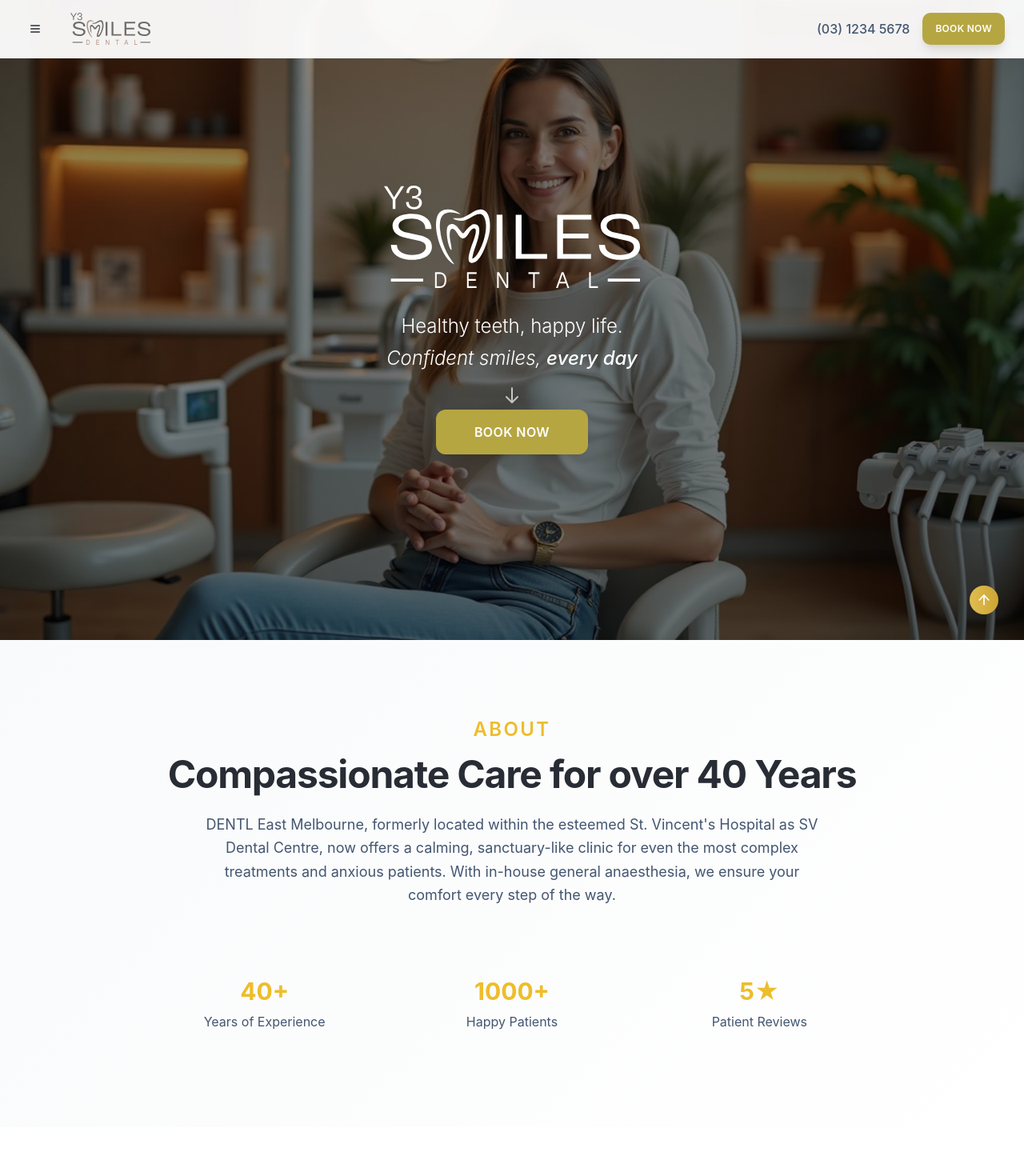
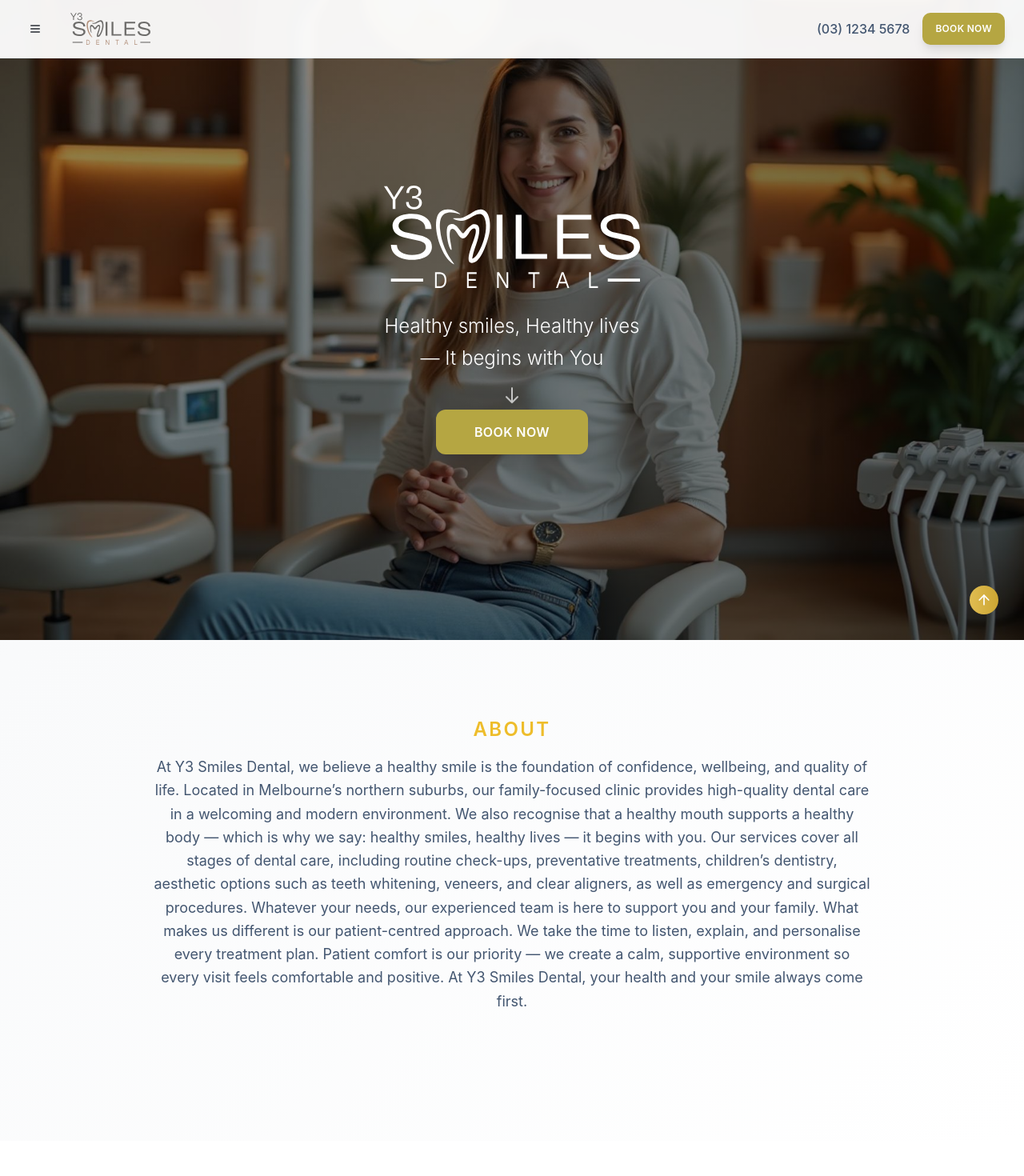
Before and after one commit to fahimShahriaar/y3-dental-final, a React (Vite) app: page / in a window 1280 px wide. Shown: the top 1470 px of the page at 80% size. Built offline with nearby package versions, Linux system fonts and the light colour scheme.

Commit message:
text changes

```diff
--- a/src/components/About.tsx
+++ b/src/components/About.tsx
@@ -8,31 +8,18 @@
             <h2 className="text-2xl font-semibold text-primary uppercase tracking-widest mb-4">
               About
             </h2>
-            <h3 className="text-4xl md:text-5xl font-bold text-neutral-800 mb-6 text-balance">
+            {/* <h3 className="text-4xl md:text-5xl font-bold text-neutral-800 mb-6 text-balance">
               Compassionate Care for over 40 Years
-            </h3>
-            <p className="text-lg text-neutral-600 leading-relaxed max-w-3xl mx-auto">
-              DENTL East Melbourne, formerly located within the esteemed St. Vincent's Hospital as SV Dental Centre,
-              now offers a calming, sanctuary-like clinic for even the most complex treatments and anxious patients.
-              With in-house general anaesthesia, we ensure your comfort every step of the way.
+            </h3> */}
+            <p className="text-lg text-neutral-600 leading-relaxed max-w-6xl mx-auto">
+              At Y3 Smiles Dental, we believe a healthy smile is the foundation of confidence, wellbeing, and quality of life. Located in Melbourne’s northern suburbs, our family-focused clinic provides high-quality dental care in a welcoming and modern environment. We also recognise that a healthy mouth supports a healthy body — which is why we say: healthy smiles, healthy lives — it begins with you.
+
+              Our services cover all stages of dental care, including routine check-ups, preventative treatments, children’s dentistry, aesthetic options such as teeth whitening, veneers, and clear aligners, as well as emergency and surgical procedures. Whatever your needs, our experienced team is here to support you and your family.
+
+              What makes us different is our patient-centred approach. We take the time to listen, explain, and personalise every treatment plan. Patient comfort is our priority — we create a calm, supportive environment so every visit feels comfortable and positive. At Y3 Smiles Dental, your health and your smile always come first.
             </p>
           </div>
 
-          {/* Stats or Features */}
-          <div className="grid grid-cols-1 md:grid-cols-3 gap-8 mt-16">
-            <div className="text-center p-6 hover-lift transition-gentle" style={{ animationDelay: '0.2s' }}>
-              <div className="text-3xl font-bold text-primary mb-2">40+</div>
-              <div className="text-neutral-600">Years of Experience</div>
-            </div>
-            <div className="text-center p-6 hover-lift transition-gentle" style={{ animationDelay: '0.4s' }}>
-              <div className="text-3xl font-bold text-primary mb-2">1000+</div>
-              <div className="text-neutral-600">Happy Patients</div>
-            </div>
-            <div className="text-center p-6 hover-lift transition-gentle" style={{ animationDelay: '0.6s' }}>
-              <div className="text-3xl font-bold text-primary mb-2">5★</div>
-              <div className="text-neutral-600">Patient Reviews</div>
-            </div>
-          </div>
         </div>
       </div>
     </section>
--- a/src/components/Hero.tsx
+++ b/src/components/Hero.tsx
@@ -29,10 +29,10 @@
           {/* Tagline */}
           <div className="space-y-2 mb-12 animate-fade-in" style={{ animationDelay: '0.3s' }}>
             <p className="text-xl md:text-2xl font-light">
-              Healthy teeth, happy life.
+              Healthy smiles, Healthy lives
             </p>
-            <p className="text-xl md:text-2xl font-light italic">
-              Confident smiles, <em className="font-medium">every day</em>
+            <p className="text-xl md:text-2xl font-light">
+              — It begins with You
             </p>
           </div>
 
```
